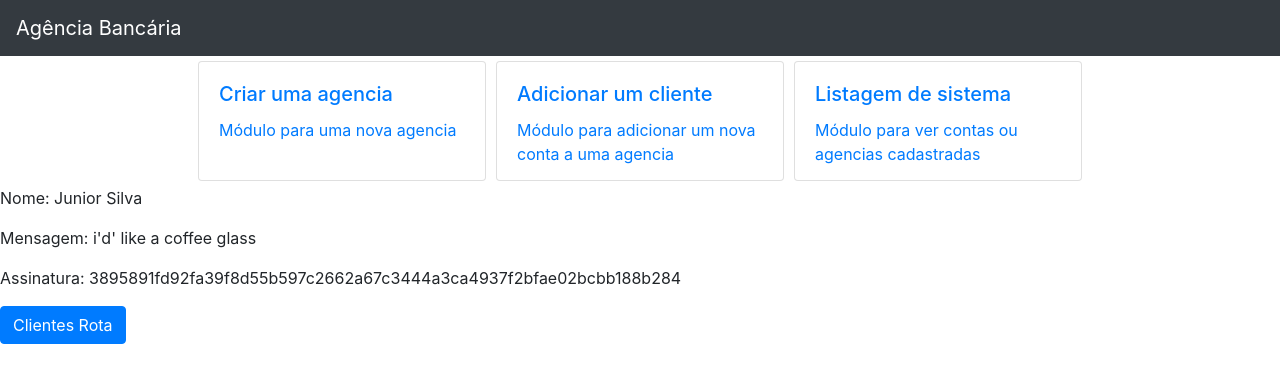
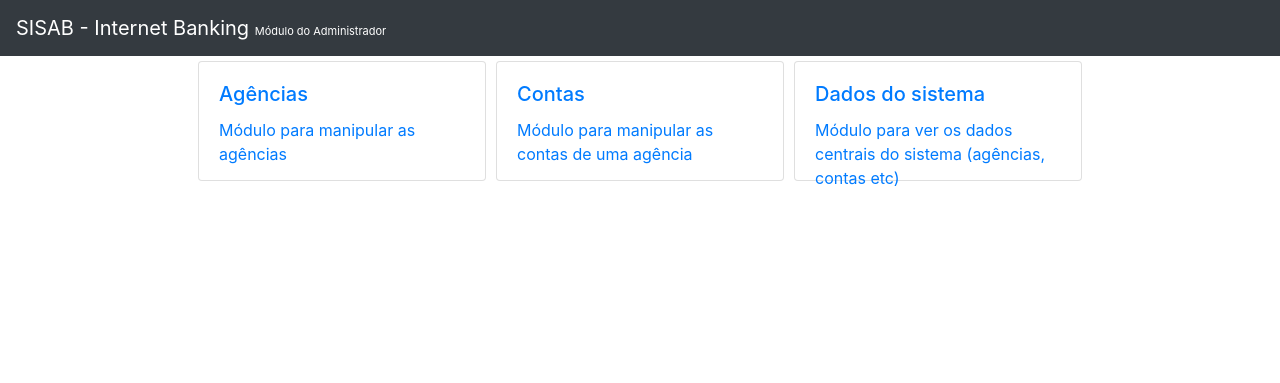
Before and after one commit to juniorsilva42/sisab, a PHP site: page /sisab/ in a window 1280 px wide. Shown: the top 383 px of the page. Run offline with PHP 8.4, Linux system fonts and the light colour scheme; some libraries are stand-ins or nearby versions.

Commit message:
página inicial criada; implementada algumas rotas e controllers do sistema.

```diff
--- /dev/null
+++ b/App/Http/AgenciasRoute.php
@@ -0,0 +1,17 @@
+<?php
+
+namespace App\Http;
+
+final class AgenciasRoute {
+
+    private static $prototype = [
+        'agencias' => [
+            'controller' => 'AgenciasController',
+            'action' => 'index'
+        ]
+    ];
+
+    public static function register () {
+        return self::$prototype;
+    }
+}
--- a/App/Http/ClientesRoute.php
+++ /dev/null
@@ -1,21 +0,0 @@
-<?php
-
-namespace App\Http;
-
-final class ClientesRoute {
-
-    private static $prototype = [
-        'clientes' => [
-            'controller' => 'ClientesController',
-            'action' => 'index'
-        ],
-        'clientes/{id:([a-zA-Z0-9])\w+}' => [
-            'controller' => 'ClientesController',
-            'action' => 'getById'
-        ]
-    ];
-
-    public static function register () {
-        return self::$prototype;
-    }
-}
--- /dev/null
+++ b/App/Http/ListagemRoute.php
@@ -0,0 +1,17 @@
+<?php
+
+namespace App\Http;
+
+final class ListagemRoute {
+
+    private static $prototype = [
+        'listagem' => [
+            'controller' => 'ListagemController',
+            'action' => 'index'
+        ]
+    ];
+
+    public static function register () {
+        return self::$prototype;
+    }
+}
--- a/App/Views/Clientes/getById.twig
+++ b/App/Views/Agencias/index.twig
@@ -4,7 +4,6 @@
 
 {% block body %}
 
-<h1>Clientes</h1>
-<p>ID recuperado da URL: {{ id }}</p>
+    {% include "partials/header.twig" %}
 
 {% endblock %}
--- a/App/Views/Contas/index.twig
+++ b/App/Views/Contas/index.twig
@@ -4,6 +4,7 @@
 
 {% block body %}
 
+    {% include "partials/header.twig" %}
     <h1>Contas</h1>
 
     {% for conta in contas %}
--- a/App/Views/Home/index.twig
+++ b/App/Views/Home/index.twig
@@ -4,50 +4,8 @@
 
 {% block body %}
 
-    <nav class="navbar navbar-expand-lg navbar-dark bg-dark">
-        <a class="navbar-brand" href="#">Agência Bancária</a>
-        <button class="navbar-toggler" type="button" data-toggle="collapse" data-target="#navbarTogglerDemo02" aria-controls="navbarTogglerDemo02" aria-expanded="false" aria-label="Toggle navigation">
-            <span class="navbar-toggler-icon"></span>
-        </button>
-    </nav>
+    {% include "partials/header.twig" %}
 
-    <div class="menu-system-wrapper">
-        <a href="clientes/" class="card-style">
-            <div class="card" style="width: 18rem;">
-                <div class="card-body">
-                    <h5 class="card-title">Criar uma agencia</h5>
-                    <p class="card-text">Módulo para uma nova agencia</p>
-                </div>
-            </div>
-        </a>
-
-        <a href="clientes/" class="card-style">
-            <div class="card" style="width: 18rem;">
-                <div class="card-body">
-                    <h5 class="card-title">Adicionar um cliente</h5>
-                    <p class="card-text">Módulo para adicionar um nova conta a uma agencia</p>
-                </div>
-            </div>
-        </a>
-
-        <a href="clientes/" class="card-style">
-            <div class="card" style="width: 18rem;">
-                <div class="card-body">
-                    <h5 class="card-title">Listagem de sistema</h5>
-                    <p class="card-text">Módulo para ver contas ou agencias cadastradas</p>
-                </div>
-            </div>
-        </a>
-    </div>
-
-
-
-    <p>Nome: {{ name }}</p>
-    <p>Mensagem: {{ message }}</p>
-    <p>Assinatura: {{ signature }}</p>
-
-    <a href="clientes/{{ signature }}">
-        <button type="button" class="btn btn-primary">Clientes Rota</button>
-    </a>
+    {% include "partials/HomePartials/MenuCards.twig" %}
 
 {% endblock %}
--- a/App/Views/Clientes/index.twig
+++ b/App/Views/Listagem/index.twig
@@ -4,6 +4,6 @@
 
 {% block body %}
 
-<h1>Clientes</h1>
+    {% include "partials/header.twig" %}
 
 {% endblock %}
--- /dev/null
+++ b/App/Views/partials/HomePartials/MenuCards.twig
@@ -0,0 +1,28 @@
+<div class="menu-system-wrapper">
+    <a href="agencias" class="card-style">
+        <div class="card" style="width: 18rem;">
+            <div class="card-body">
+                <h5 class="card-title">Agências</h5>
+                <p class="card-text">Módulo para manipular as agências</p>
+            </div>
+        </div>
+    </a>
+
+    <a href="contas" class="card-style">
+        <div class="card" style="width: 18rem;">
+            <div class="card-body">
+                <h5 class="card-title">Contas</h5>
+                <p class="card-text">Módulo para manipular as contas de uma agência</p>
+            </div>
+        </div>
+    </a>
+
+    <a href="listagem" class="card-style">
+        <div class="card" style="width: 18rem;">
+            <div class="card-body">
+                <h5 class="card-title">Dados do sistema</h5>
+                <p class="card-text">Módulo para ver os dados centrais do sistema (agências, contas etc)</p>
+            </div>
+        </div>
+    </a>
+</div>
--- a/App/Views/partials/header.twig
+++ b/App/Views/partials/header.twig
@@ -1,20 +1,6 @@
-<header class="mdl-layout__header mdl-layout__header--scroll mdl-color--primary">
-    <div class="mdl-layout--large-screen-only mdl-layout__header-row">
-    </div>
-    <div class="mdl-layout--large-screen-only mdl-layout__header-row">
-        <h3>Agencia Bancaria</h3>
-    </div>
-    <div class="mdl-layout--large-screen-only mdl-layout__header-row">
-    </div>
-    <div class="mdl-layout__tab-bar mdl-js-ripple-effect mdl-color--primary-dark">
-        <a href="#overview" class="mdl-layout__tab is-active">Overview</a>
-        <a href="#features" class="mdl-layout__tab">Features</a>
-        <a href="#features" class="mdl-layout__tab">Details</a>
-        <a href="#features" class="mdl-layout__tab">Technology</a>
-        <a href="#features" class="mdl-layout__tab">FAQ</a>
-        <button class="mdl-button mdl-js-button mdl-button--fab mdl-js-ripple-effect mdl-button--colored mdl-shadow--4dp mdl-color--accent" id="add">
-            <i class="material-icons" role="presentation">add</i>
-            <span class="visuallyhidden">Add</span>
-        </button>
-    </div>
-</header>
+<nav class="navbar navbar-expand-lg navbar-dark bg-dark">
+    <a class="navbar-brand" href="#">SISAB - Internet Banking <span style="font-size: 11px;">Módulo do Administrador</span></a>
+    <button class="navbar-toggler" type="button" data-toggle="collapse" data-target="#navbarTogglerDemo02" aria-controls="navbarTogglerDemo02" aria-expanded="false" aria-label="Toggle navigation">
+        <span class="navbar-toggler-icon"></span>
+    </button>
+</nav>
--- a/public/index.php
+++ b/public/index.php
@@ -16,7 +16,8 @@ if (!file_exists($autoloadFile))
 $router = new Core\Router();
 
 $router->iterateRoutes(\App\Http\IndexRoute::register());
-$router->iterateRoutes(\App\Http\ClientesRoute::register());
 $router->iterateRoutes(\App\Http\ContasRoute::register());
+$router->iterateRoutes(\App\Http\AgenciasRoute::register());
+$router->iterateRoutes(\App\Http\ListagemRoute::register());
 
 $router->dispatch($_SERVER['QUERY_STRING']);
```
Also changed, not shown: App/Controllers/AgenciasController.php (added, +13 -0 lines), App/Controllers/ClientesController.php (deleted, +0 -22 lines), App/Controllers/ListagemController.php (added, +12 -0 lines).
